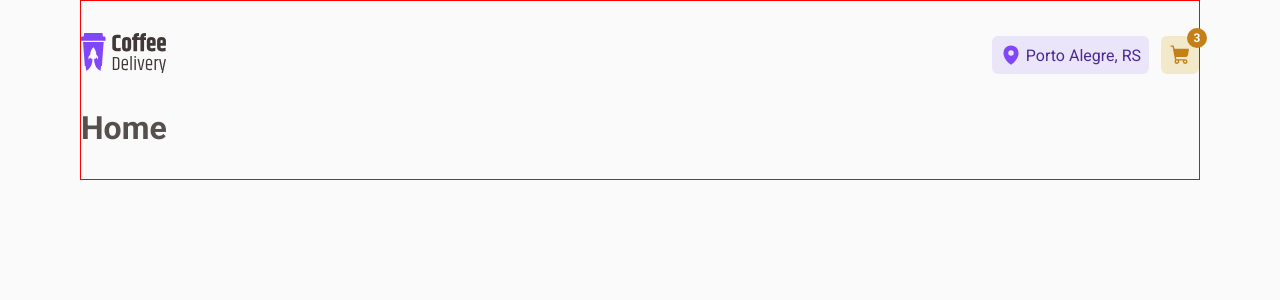
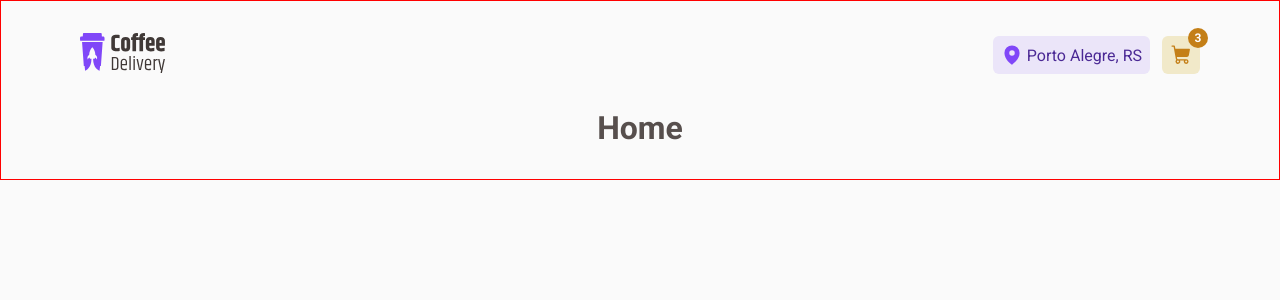
Before and after one commit to 300Marco/coffee-delivery, a React (Vite) app: page / in a window 1280 px wide. Shown: the top 300 px of the page. Built offline with nearby package versions, Linux system fonts and the light colour scheme.

Commit message:
Layout adjustments

```diff
--- a/src/components/Header/styles.ts
+++ b/src/components/Header/styles.ts
@@ -1,6 +1,10 @@
 import styled from 'styled-components';
 
 export const HeaderContainer = styled.header`
+  /* border: 1px solid red; */
+
+  width: 100%;
+  max-width: 70rem;
   padding: 2rem 0;
 
   display: flex;
@@ -50,6 +54,8 @@ export const NavLocation = styled(BaseButtonHeader)`
 
 export const NavCart = styled(BaseButtonHeader)`
   position: relative;
+
+  cursor: pointer;
   background-color: ${(props) => props.theme['yellow-100']};
   color: ${(props) => props.theme['yellow-500']};
 `;
--- a/src/layouts/DefaultLayout/styles.ts
+++ b/src/layouts/DefaultLayout/styles.ts
@@ -3,10 +3,11 @@ import styled from 'styled-components';
 export const LayoutContainer = styled.div`
   border: 1px solid red;
 
-  max-width: 70rem;
-  margin: 0 auto;
-  padding: 0 0 2rem;
+  /* max-width: 72rem;*/
+  /* margin: 0 auto; */
+  padding: 0 1rem 2rem;
 
   display: flex;
   flex-direction: column;
+  align-items: center;
 `;
```
